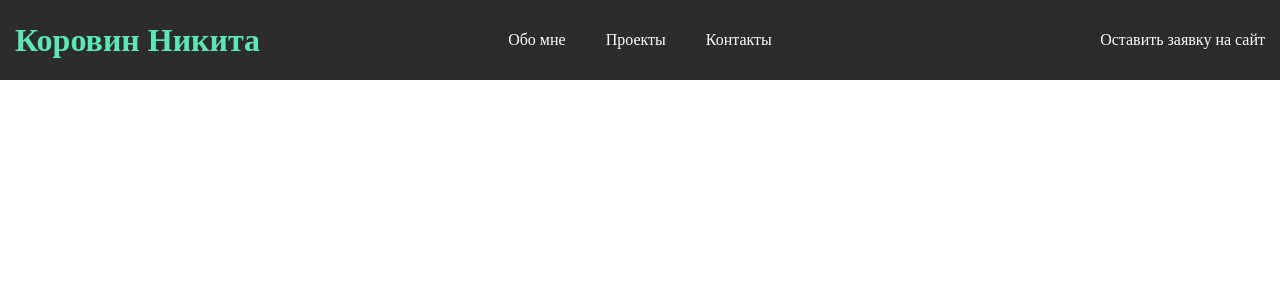
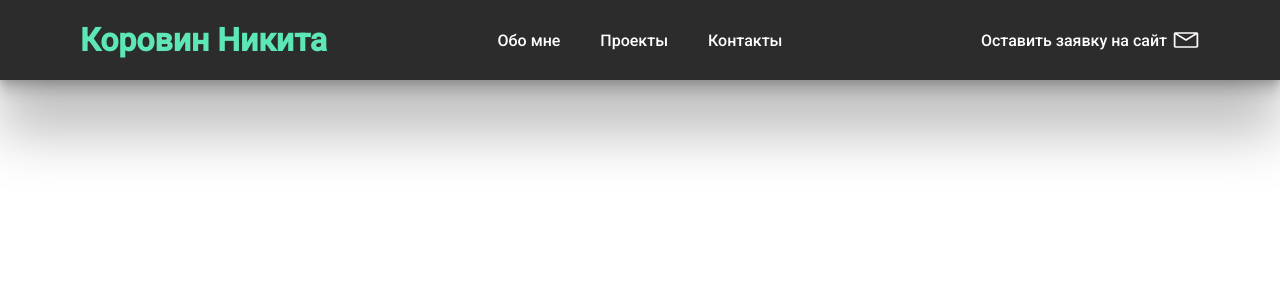
Before and after one commit to vvetta/portfolio_site, a Django app: page / in a window 1280 px wide. Shown: the top 300 px of the page. Run offline with Django 4.2, Linux system fonts and the light colour scheme.

Commit message:
header design v0.1

```diff
--- a/portfolio_project/home/templates/home/index.html
+++ b/portfolio_project/home/templates/home/index.html
@@ -1,11 +1,14 @@
 <!DOCTYPE html>
 <html lang="ru">
+
 <head>
     <meta charset="UTF-8">
     <meta name="viewport" content="width=device-width, initial-scale=1.0">
     <link href="style.css" rel="stylesheet" type="text/css">
+    <link href="responsive.css" rel="stylesheet" type="text/css">
     <title>Главная страница</title>
 </head>
+
 <body>
 
     <!-- All content -->
@@ -27,6 +30,11 @@
                     <span>
                         Оставить заявку на сайт
                     </span>
+                    <svg width="28" height="28" viewBox="0 0 27 24" fill="none" xmlns="http://www.w3.org/2000/svg">
+                        <path
+                            d="M23.625 4.5H3.375C2.92745 4.5 2.49822 4.65804 2.18176 4.93934C1.86529 5.22064 1.6875 5.60218 1.6875 6V18C1.6875 18.3978 1.86529 18.7794 2.18176 19.0607C2.49822 19.342 2.92745 19.5 3.375 19.5H23.625C24.0726 19.5 24.5018 19.342 24.8182 19.0607C25.1347 18.7794 25.3125 18.3978 25.3125 18V6C25.3125 5.60218 25.1347 5.22064 24.8182 4.93934C24.5018 4.65804 24.0726 4.5 23.625 4.5ZM21.7687 6L13.5 11.085L5.23125 6H21.7687ZM3.375 18V6.6825L13.0191 12.615C13.1603 12.7021 13.3281 12.7488 13.5 12.7488C13.6719 12.7488 13.8397 12.7021 13.9809 12.615L23.625 6.6825V18H3.375Z"
+                            fill="#FFFBFB" />
+                    </svg>
                 </div>
 
             </div>
--- a/portfolio_project/home/templates/home/style.css
+++ b/portfolio_project/home/templates/home/style.css
@@ -1,7 +1,11 @@
+@import url('https://fonts.googleapis.com/css2?family=Roboto:wght@500&display=swap');
+
 html,
 body {
     padding: 0;
     margin: 0;
+
+    font-family: 'Roboto', sans-serif;
 }
 
 header {
@@ -9,6 +13,13 @@ header {
     width: 100%;
     height: 80px;
     background-color: #2C2C2C;
+
+    box-shadow:
+    rgba(0, 0, 0, 0.25) 0px 54px 55px,
+    rgba(0, 0, 0, 0.12) 0px -12px 30px,
+    rgba(0, 0, 0, 0.12) 0px 4px 6px,
+    rgba(0, 0, 0, 0.17) 0px 12px 13px,
+    rgba(0, 0, 0, 0.09) 0px -3px 5px;
 }
 
 .header__container {
@@ -29,12 +40,14 @@ header {
 }
 
 .header__container_item {
-    margin-left: 15px;
-    margin-right: 15px;
+    height: 100%;
 
+    margin-left: 80px;
+    margin-right: 80px;
 
     display: flex;
     flex-direction: row;
+    align-items: center;
 }
 
 /* Header container item with logo */
@@ -45,12 +58,73 @@ header {
 /* Header container item with application */
 .application {
     color: white;
+
+    cursor: pointer;
+    z-index: 3;
+
+    display: flex;
+    align-items: center;
+}
+
+.application > span {
+    margin-right: 5px;
 }
 
 /* Header container item with buttons */
 .header__button {
-    margin-left: 20px;
-    margin-right: 20px;
+    position: relative;
+
+    height: 100%;
+
+    padding: 0px 20px 0px 20px;
 
     color: white;
+    cursor: pointer;
+    transition: all .4s ease;
+
+    display: flex;
+    align-items: center;
+    flex-direction: column;
+    justify-content: center;
 }
+
+.header__button > a {
+    height: 100%;
+    width: 100%;
+
+
+    display: flex;
+    align-items: center;
+}
+
+.header__button_line {
+    margin: 0;
+    padding: 0;
+
+    position: absolute;
+    top: 95%;
+    width: 0%;
+    height: 2px;
+    border-radius: 5px;
+    transition: all .4s ease;
+    opacity: 0;
+    background-color: white;
+}
+
+.header__button:focus {
+    background-color: #383838;
+}
+
+.header__button:hover {
+    background-color: #383838;
+}
+
+.header__button:focus .header__button_line{
+    width: 100%;
+    opacity: 1;
+}
+
+.header__button:hover .header__button_line{
+    width: 100%;
+    opacity: 1;
+}
```
Also changed, not shown: other parts of portfolio_project/home/templates/home/index.html (+4 -0 lines), portfolio_project/home/templates/home/responsive.css (added, +37 -0 lines).
